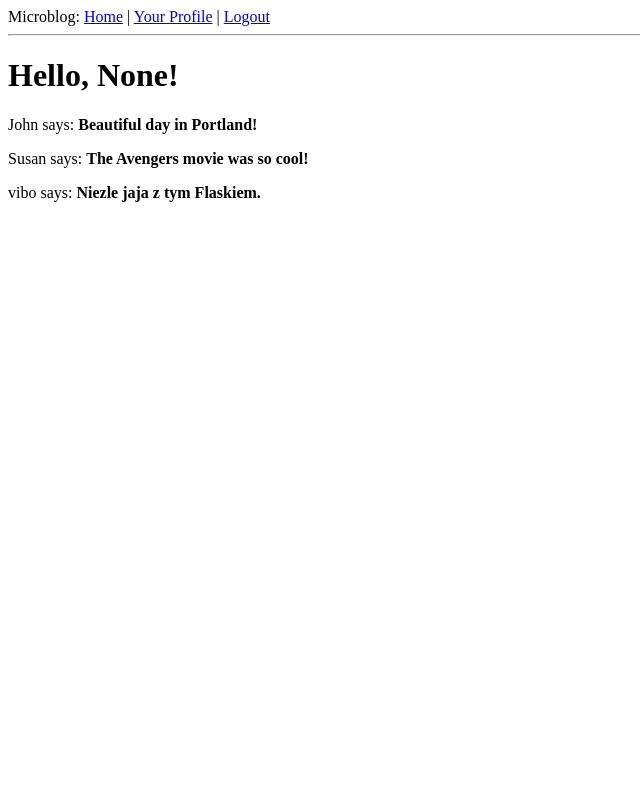
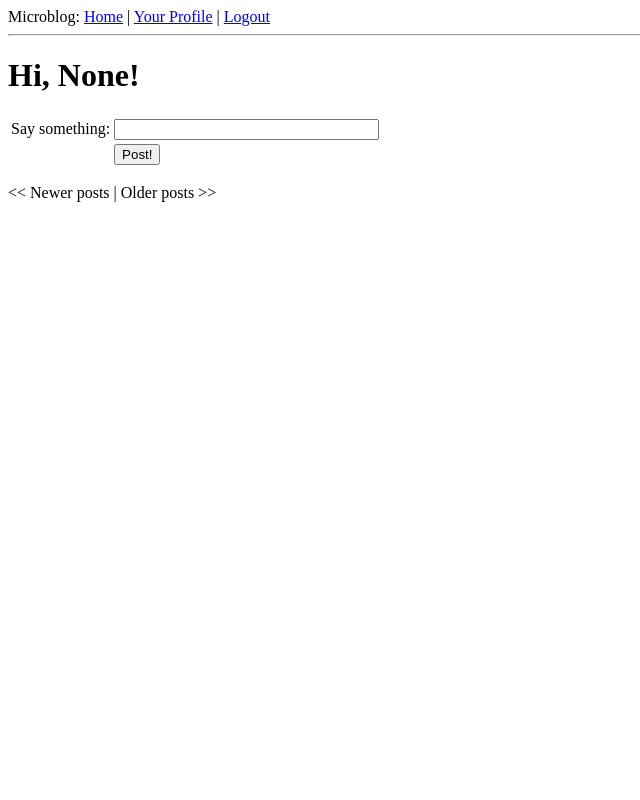
Before and after one commit to vibowit/microblog, a Flask app: page / in a window 1280 px wide. Shown: the whole page, without its empty margins (0-640 px from the left). Run offline with Flask 2, Linux system fonts and the light colour scheme; a user stored in the database is signed in; data comes from the database, SQL or seed files in the repository; data that the repository does not hold is empty.

Commit message:
show posts and add pagination

```diff
--- a/app/forms.py
+++ b/app/forms.py
@@ -24,3 +24,6 @@ class EditForm(Form):
             self.nickname.errors.append('This nickname is already in use. Please choose another one.')
             return False
         return True
+
+class PostForm(Form):
+    post = StringField('post', validators=[DataRequired()])
--- a/app/templates/index.html
+++ b/app/templates/index.html
@@ -1,9 +1,28 @@
 {% extends "base.html" %}
 {% block content %}
-   <h1>Hello, {{ user.nickname }}!</h1>
-   {% for post in posts %}
-   <div>
-      <p>{{ post.author.nickname }} says: <b>{{ post.body }}</b></p>
-   </div>
+   <h1>Hi, {{ g.user.nickname }}!</h1>
+   <form action="" method="post" name="post">
+      {{ form.hidden_tag() }}
+      <table>
+         <tr>
+            <td>Say something:</td>
+            <td>{{ form.post(size=30, maxlength=140) }}</td>
+            <td>
+               {% for error in form.post.errors %}
+               <span style="color: red;">[{{ error }}]</span><br>
+               {% endfor %}
+            </td>
+         </tr>
+         <tr>
+            <td></td>
+            <td><input type="submit" value="Post!"></td>
+            <td></td>
+         </tr>
+      </table>
+   </form>
+   {% for post in posts.items %}
+    {% include 'post.html' %}
    {% endfor %}
+   {% if posts.has_prev %}<a href="{{ url_for('index', page=posts.prev_num) }}">&lt;&lt; Newer posts</a>{% else %}&lt;&lt; Newer posts{% endif %} |
+   {% if posts.has_next %}<a href="{{ url_for('index', page=posts.next_num) }}">Older posts &gt;&gt;</a>{% else %}Older posts &gt;&gt;{% endif %}
 {% endblock %}
--- a/app/templates/user.html
+++ b/app/templates/user.html
@@ -10,7 +10,7 @@
          {% if user.about_me %}<p>{{ user.about_me }}</p>{% endif %}
          {% if user.last_seen %}<p><i>Last seen on: {{ user.last_seen }}</i></p>{% endif %}
          <p>{{ user.followers.count() }} followers |
-         {% if user.id == g.user.id  %}>
+         {% if user.id == g.user.id  %}
             <a href="{{ url_for('edit') }}">Edit</a>
          {% elif not g.user.is_following(user) %}
             <a href="{{ url_for('follow', nickname=user.nickname) }}">Follow</a>
@@ -22,7 +22,9 @@
    </tr>
 </table>
 <hr>
-{% for post in posts %}
+{% for post in posts.items %}
    {% include 'post.html' %}
 {% endfor %}
+{% if posts.has_prev %}<a href="{{ url_for('user', nickname=user.nickname, page=posts.prev_num) }}">&lt;&lt; Newer posts</a>{% else %}&lt;&lt; Newer posts{% endif %} |
+{% if posts.has_next %}<a href="{{ url_for('user', nickname=user.nickname, page=posts.next_num) }}">Older posts &gt;&gt;</a>{% else %}Older posts &gt;&gt;{% endif %}
 {% endblock %}
--- a/app/views.py
+++ b/app/views.py
@@ -2,9 +2,9 @@ from flask import render_template, flash, redirect, session, url_for, request, g
 from flask.ext.login import login_user, logout_user, current_user, login_required
 from datetime import datetime
 from app import app, db, lm, oid
-from .forms import LoginForm, EditForm
-from .models import User
-
+from forms import LoginForm, EditForm, PostForm
+from models import User, Post
+from config import POSTS_PER_PAGE
 
 @lm.user_loader
 def load_user(id):
@@ -20,28 +20,24 @@ def before_request():
         db.session.commit()
 
 
-@app.route('/')
-@app.route('/index')
+@app.route('/', methods=['GET', 'POST'])
+@app.route('/index', methods=['GET', 'POST'])
+@app.route('/index/<int:page>', methods=['GET', 'POST'])
 @login_required
-def index():
-    user = g.user
-    posts = [ # fake array of posts
-            {
-                'author': {'nickname': 'John'},
-                'body': 'Beautiful day in Portland!'
-                },
-            {
-                'author': {'nickname': 'Susan'},
-                'body': 'The Avengers movie was so cool!'
-                },
-            {
-                'author': {'nickname': 'vibo'},
-                'body': 'Niezle jaja z tym Flaskiem.'
-                }
-            ]
+def index(page=1):
+    form = PostForm()
+    if form.validate_on_submit():
+        post = Post(body=form.post.data, timestamp=datetime.utcnow(), author=g.user)
+        db.session.add(post)
+        db.session.commit()
+        flash('Your post is now live!')
+        return redirect(url_for('index'))
+
+    posts = g.user.followed_posts().paginate(page, POSTS_PER_PAGE, False)
+
     return render_template('index.html',
             title='Home',
-            user=user,
+            form=form,
             posts=posts)
 
 
@@ -96,16 +92,14 @@ def logout():
 
 
 @app.route('/user/<nickname>')
+@app.route('/user/<nickname>/<int:page>')
 @login_required
-def user(nickname):
+def user(nickname, page=1):
     user = User.query.filter_by(nickname=nickname).first()
     if user == None:
         flash('User %s not found.' % nickname)
         return redirect(url_for('index'))
-    posts = [
-        {'author': user, 'body': 'Test post #1'},
-        {'author': user, 'body': 'Test post #2'}
-    ]
+    posts = user.posts.paginate(page, POSTS_PER_PAGE, False)
     return render_template('user.html',
         user=user,
         posts=posts)
--- a/config.py
+++ b/config.py
@@ -25,3 +25,6 @@ MAIL_PASSWORD = None
 
 # administrator list
 ADMINS = ['you@example.com']
+
+# pagination
+POSTS_PER_PAGE = 3
```
